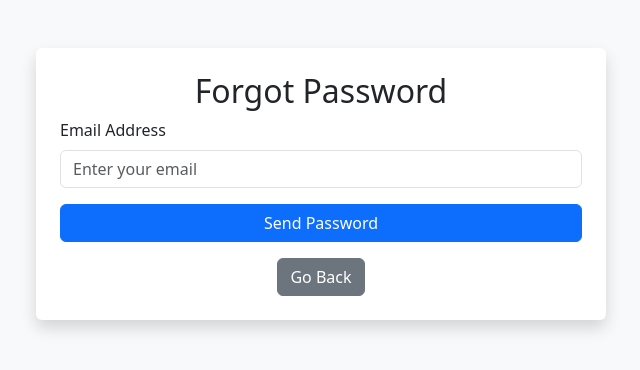
After one commit to AshwathyMathew/Cotton-Leaf-Disease-Prediction, a Flask app: page /forgotpassword in a window 1280 px wide. The commit adds this page. Shown: the top 370 px of the page, without its empty margins (319-959 px from the left). Run offline with Flask 3, Linux system fonts and the light colour scheme; some libraries are stand-ins or nearby versions.

Commit message:
Add files via upload

```diff
--- a/app.py
+++ b/app.py
@@ -1,3 +1,6 @@
+import smtplib
+from email.mime.text import MIMEText
+from email.mime.multipart import MIMEMultipart
 import os
 from flask import Flask, render_template, request
 from werkzeug.utils import secure_filename
@@ -58,6 +61,42 @@ def prediction():
             return render_template(disease_page, confidence=confidence, image_url=image_url)
 
     return render_template('predict.html', msg=msg, Title="Disease Prediction")
+# Dummy user data for demonstration
+USER_DATA = {
+    "admin@gmail.com": "admin123",
+    "iamashwathy@gmail.com": "lort qfyo kece juuu"
+}
 
+@app.route('/forgotpassword', methods=['GET', 'POST'])
+def forgot_password():
+    msg = ''
+    if request.method == 'POST':
+        email = request.form.get('email')
+        if email in USER_DATA:
+            password = USER_DATA[email]
+            try:
+                # Set up the SMTP server
+                sender_email = "iamashwathy@gmail.com"  # Replace with your email
+                sender_password = "lort qfyo kece juuu"  # Replace with your email password
+                receiver_email = email
+
+                subject = "Your Password Recovery"
+                body = f"Hello,\n\nYour password is: {password}\n\nRegards,\nTeam"
+
+                # Create the email message
+                message = f"Subject: {subject}\n\n{body}"
+
+                # Connect to the SMTP server and send the email
+                with smtplib.SMTP("smtp.gmail.com", 587) as server:
+                    server.starttls()
+                    server.login(sender_email, sender_password)
+                    server.sendmail(sender_email, receiver_email, message)
+
+                msg = "Password has been sent to your email."
+            except Exception as e:
+                msg = f"Failed to send email: {e}"
+        else:
+            msg = "Email not found in our records."
+    return render_template('forgotpassword.html', msg=msg)
 if __name__ == "__main__":
     app.run(debug=True, port=5001)
--- /dev/null
+++ b/templates/forgotpassword.html
@@ -0,0 +1,33 @@
+<!DOCTYPE html>
+<html lang="en">
+<head>
+    <meta charset="UTF-8">
+    <meta name="viewport" content="width=device-width, initial-scale=1.0">
+    <title>Forgot Password</title>
+    <link href="static/bootstrap.min.css" rel="stylesheet">
+</head>
+<body class="bg-light">
+    <div class="container">
+        <div class="row justify-content-center">
+            <div class="col-md-6 p-4 mt-5 rounded bg-white shadow">
+                <h2 class="text-center">Forgot Password</h2>
+                <form action="/forgotpassword" method="POST">
+                    <div class="mb-3">
+                        <label for="email" class="form-label">Email Address</label>
+                        <input type="email" class="form-control" id="email" name="email" placeholder="Enter your email" required>
+                    </div>
+                    <button type="submit" class="btn btn-primary w-100">Send Password</button>
+                </form>
+                {% if msg %}
+                    <div class="alert alert-info mt-3" role="alert">
+                        {{ msg }}
+                    </div>
+                {% endif %}
+                <div class="text-center mt-3">
+                    <a href="/" class="btn btn-secondary">Go Back</a>
+                </div>
+            </div>
+        </div>
+    </div>
+</body>
+</html>
--- a/templates/login.html
+++ b/templates/login.html
@@ -41,7 +41,7 @@
                     <div class="col"></div>
                 </div>
                 <div class="row mt-2">
-                    <div class="col"><a href="#">Forgot Password?</a></div>
+                    <div class="col"><a href="{{url_for('forgot_password')}}">Forgot Password?</a></div>
                     <div class="col"></div>
                     <div class="col"><a href="#">Don't have an account? Sign Up</a></div>
                 </div>
```
Also changed, not shown: forgotpasswordtest.py (added, +44 -0 lines), templates/signup.html (added).
